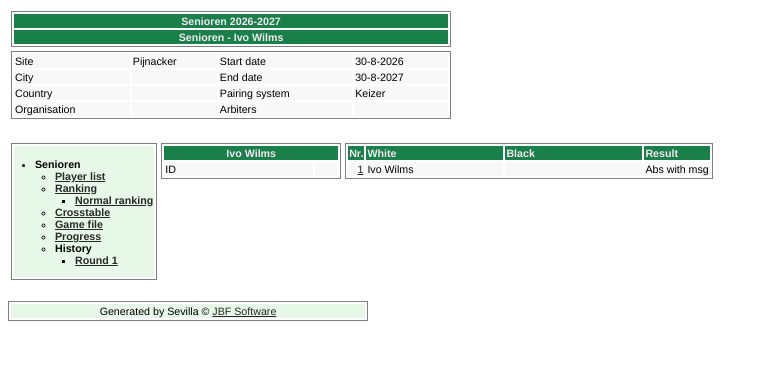
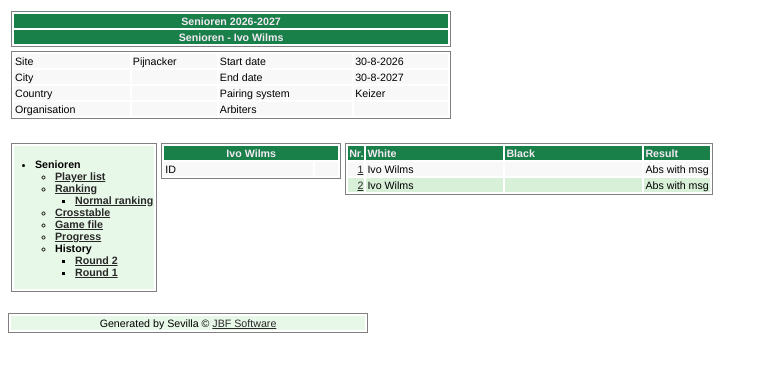
Before and after one commit to ScheveToren/schevetoren-site, a plain HTML site: page docs/2026-2027/Grp1-Pl13.html in a window 1280 px wide. Shown: the whole page, without its empty margins (0-768 px from the left). Drawn offline with Linux system fonts and the light colour scheme.

Commit message:
Update docs/2026-2027/Grp1-Pl13.html 2026-09-11 23:43:54

```diff
--- a/docs/2026-2027/Grp1-Pl13.html
+++ b/docs/2026-2027/Grp1-Pl13.html
@@ -1,5 +1,5 @@
 <!DOCTYPE html>
-<!-- Generated by Sevilla 18.3.2 (C) JBF Software 5-9-2026 00:05:47 -->
+<!-- Generated by Sevilla 18.3.2 (C) JBF Software 11-9-2026 23:43:46 -->
 <html xmlns="http://www.w3.org/1999/xhtml" xml:lang="en" lang="en">
 <head id="Header">
 <title>Ivo Wilms</title>
@@ -61,7 +61,7 @@
 <ul>
 <li><a href="Grp1-PLst.html">Player&nbsp;list</a></li>
 <li>
-<a href="Grp1-Rd1.html">Ranking</a>
+<a href="Grp1-Rd2.html">Ranking</a>
 <ul>
 <li><a href="Grp1-Layout1.html">Normal&nbsp;ranking</a></li>
 </ul>
@@ -71,6 +71,7 @@
 <li><a href="Grp1-Progr.html">Progress</a></li>
 <li>History
 <ul>
+<li><a href="Grp1-Rd2.html">Round&nbsp;2</a></li>
 <li><a href="Grp1-Rd1.html">Round&nbsp;1</a></li>
 </ul>
 </li>
@@ -105,6 +106,12 @@
 <td>&nbsp;</td>
 <td>Abs with msg</td>
 </tr>
+<tr class="GameListEvenLine">
+<td style="text-align:right;"><a href="Grp1-Rd2.html">2</a></td>
+<td>Ivo&nbsp;Wilms</td>
+<td>&nbsp;</td>
+<td>Abs with msg</td>
+</tr>
 </table>
 </td>
 </tr></table>
```
